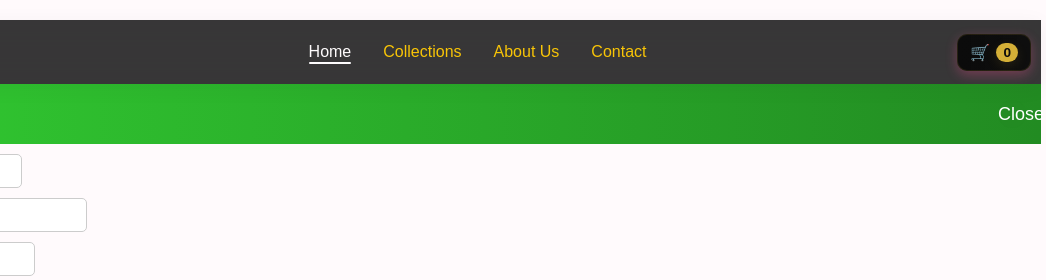
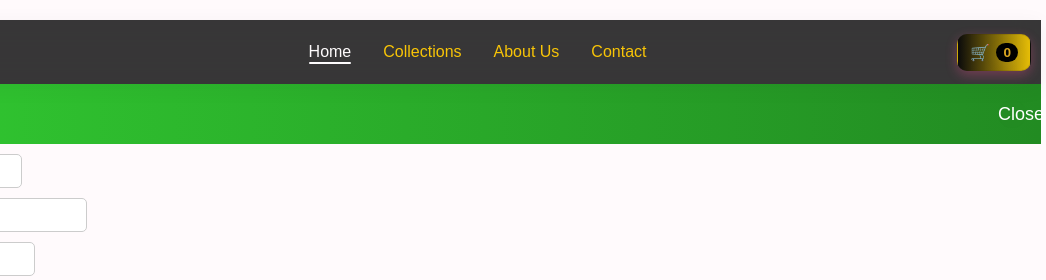
Before and after one commit to aysharizan4-glitch/sudu_araliya, a plain HTML site: page index.html in a window 1280 px wide. Shown: the top 280 px of the page, 234-1280 px from the left. Drawn offline with nearby package versions, Linux system fonts and the light colour scheme.

Commit message:
Add files via upload

```diff
--- a/styles.css
+++ b/styles.css
@@ -1284,8 +1284,8 @@ button {
 
 /* Cart count badge */
 .cart-count {
-  background: var(--sudu-gold) !important;
-  color: var(--sudu-black) !important;
+  background:  black;
+  color: goldenrod;
   border-radius: 999px !important;
   padding: 2px 7px !important;
   font-weight: 700 !important;
@@ -1295,9 +1295,9 @@ button {
 
 /* Cart button */
 .cart-btn {
-  background: linear-gradient(90deg, var(--sudu-black), rgba(11,11,11,0.9)) !important;
+  background: linear-gradient(90deg, var(--sudu-black), rgba(250, 205, 3, 0.9)) !important;
   color: var(--sudu-gold) !important;
-  border: 1px solid rgba(212,175,55,0.12) !important;
+  border: 1px solid rgba(44, 36, 6, 0.12) !important;
   padding: 8px 12px !important;
   border-radius: 10px !important;
   cursor: pointer !important;
```
